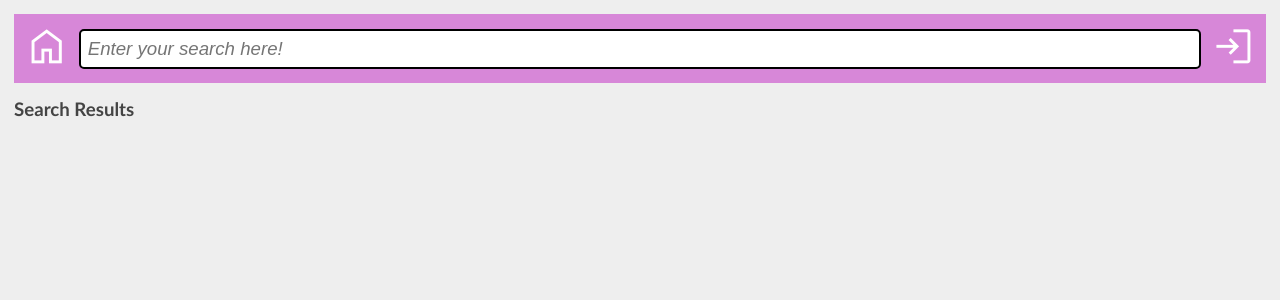
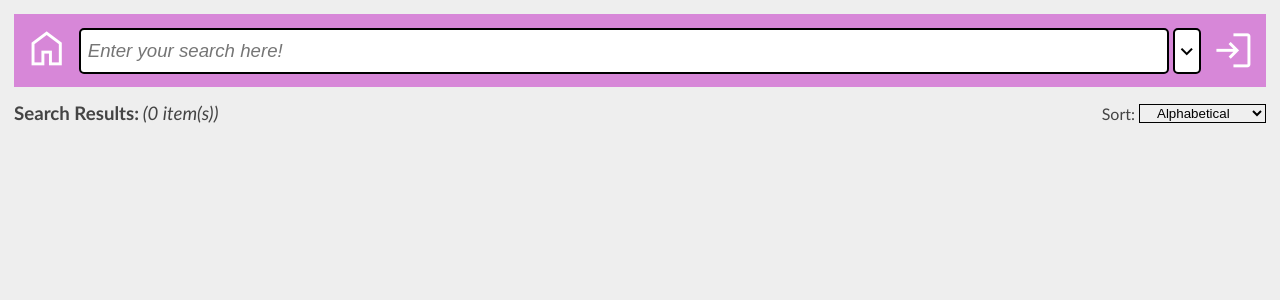
Before and after one commit to eikopf/lboro-team-project, a PHP site: page /iBay/main-G04.html in a window 1280 px wide. Shown: the top 300 px of the page. Run offline with PHP 8.4, Linux system fonts and the light colour scheme; data that the repository does not hold is empty.

Commit message:
added options menu + search sorting

```diff
--- a/css/base.css
+++ b/css/base.css
@@ -32,25 +32,34 @@ header {
   font-size: 34pt;
 }
 
+.material-symbols-outlined.header.search-options {
+  text-align: center;
+  font-size: 20pt;
+  color: black;
+}
+
 .material-symbols-outlined.header:hover {
   color: #EEEEEE;
 }
 
 /* root container for the search bar */
 .search {
+  align-items: center;
   display: flex;
   width: 100%;
   gap: 0.2em;
   height: 40px;
-  font-size: 20pt;
+  border-color: black;
 }
 
 /* the actual search input textbox */
 .search-input {
+  height: 40px;
   font-size: 16pt;
   flex-grow: 1;
   border-radius: 5px 5px 5px 5px;
   border: 2px solid;
+  border-color: inherit;
   padding-left: 0.3em;
 }
 
@@ -59,15 +68,93 @@ header {
   font-size: 14pt;
 }
 
-.search-button {
-  font-style: italic;
+.search-menu-container {
+  display: inline-block;
+  position: relative;
+}
+
+.search-input-menu-button {
+  cursor: pointer;
+  color: black;
+  height: 42px;
+  align-content: center;
   border-radius: 5px 5px 5px 5px;
   border: 2px solid;
+  border-color: inherit;
   background: #FFFFFF;
 }
 
-.search-button:active {
+.search-input-menu-button:hover {
   background: #DDDDDD;
+}
+
+.search-menu-dropdown {
+  padding-top: 4px;
+}
+
+.search-menu-dropdown>* {
+  font-size: 10pt;
+}
+
+.search-menu-dropdown.hidden {
+  display: none;
+}
+
+.search-menu-dropdown.shown {
+  box-sizing: border-box;
+  display: block;
+  position: absolute;
+  left: auto;
+  right: 0;
+  min-width: 250px;
+  width: 100%;
+  z-index: 10;
+  align-content: center;
+}
+
+.search-menu-item-list {
+  padding: 4px;
+  padding-inline-start: 3em;
+  list-style: none;
+  margin: 0;
+  text-align: left;
+  color: black;
+  background: white;
+  border: 2px solid;
+  border-radius: 5px 5px 5px 5px;
+  border-color: black;
+  left: 0%;
+  right: 100%;
+}
+
+.search-menu-item-list>li {
+  padding-top: 5px;
+  padding-bottom: 5px;
+}
+
+.search-menu-item.date-selector>input {
+  border-radius: 5px 5px 5px 5px;
+  border: 1px solid;
+}
+
+.search-results-banner {
+  gap: 0.2em;
+  display: flex;
+  flex-direction: row;
+  align-items: center;
+  width: 100%;
+}
+
+.search-results-banner-item-count {
+  font-size: 14pt;
+  font-style: italic;
+  flex-grow: 1;
+}
+
+.search-results-sorting-order {
+  border: 1px solid;
+  border-color: black;
+  padding-inline-start: 1em;
 }
 
 .search-results-items {
@@ -77,6 +164,7 @@ header {
 }
 
 .search-result-item {
+  cursor: pointer;
   display: grid;
   align-items: center;
   gap: 0.2em;
@@ -107,20 +195,3 @@ header {
   text-align: center;
   margin: inherit;
 }
-
-#content {
-  padding: 4px 0 24px 0;
-}
-
-#footer {
-  color: #666666;
-  background: #f9f9f9;
-  padding: 10px 20px;
-  border-top: 5px #efefef solid;
-  font-size: 0.8em;
-  text-align: center;
-}
-
-#footer a {
-  color: #999999;
-}
--- a/iBay/main-G04.html
+++ b/iBay/main-G04.html
@@ -14,14 +14,28 @@
     const search = () => {
       // grab text from search input
       let query = $(".search-input").first().val();
+      let sorter = sort_comparator($("#sorting-order").val());
       // get items from database and (for now) log them out
       search_items(query)
+        .then((items) => items.sort(sorter))
         .then((items) => items.map(render_item))
         .then((items) => {
           const results_box = document.querySelector(".search-results-items");
           results_box.textContent = ""; // clear existing search results
           items.forEach((item) => results_box.append(item)); // insert new search results
         });
+    };
+
+    const toggle_search_menu = () => {
+      // grab menu root element
+      let menu = $(".search-menu-dropdown");
+
+      // toggle .hidden <=> .shown
+      if (menu.attr("class") === "search-menu-dropdown hidden") {
+        menu.attr("class", "search-menu-dropdown shown");
+      } else {
+        menu.attr("class", "search-menu-dropdown hidden");
+      }
     };
   </script>
 </head>
@@ -34,13 +48,65 @@
       </a>
       <div class="search">
         <input class="search-input" oninput="search()" placeholder="Enter your search here!" />
+        <div class="search-menu-container">
+          <div class="search-input-menu-button" onclick="toggle_search_menu()">
+            <span class="material-symbols-outlined" style="padding-top: 6px;">expand_more</span>
+          </div>
+          <div class="search-menu-dropdown hidden">
+            <ul class="search-menu-item-list">
+              <li class="search-menu-item category-selector">
+                <label for="category-select">Category:</label>
+                <select name="categories" id="category-select">
+                  <option value="" selected>All categories</option>
+                  <option value="art">Art</option>
+                  <option value="books">Books</option>
+                  <option value="clothes">Clothes</option>
+                  <option value="electronics">Electronics</option>
+                  <option value="media">Media</option>
+                  <option value="music">Music</option>
+                  <option value="toys">Toys</option>
+                </select>
+              </li>
+              <li class="search-menu-item date-selector">
+                <label for="start-date-input">Earliest date:</label>
+                <input name="start" id="start-date-input" type="date"></input>
+              </li>
+              <li class="search-menu-item date-selector">
+                <label for="finish-date-input">Latest date:</label>
+                <input name="finish" id="finish-date-input" type="date"></input>
+              </li>
+              <li class="search-menu-item price-selector">
+                <input name="min_price" id="min-price-input" type="text" inputmode="numeric"
+                  placeholder="Minimum price">
+                </input>
+              </li>
+              <li class="search-menu-item price-selector">
+                <input name="max_price" id="max-price-input" type="text" inputmode="numeric"
+                  placeholder="Maximum price">
+                </input>
+              </li>
+            </ul>
+          </div>
+        </div>
       </div>
-      <a href="" style="all: initial; color: white;">
+      <a href="" style="all: initial; color: white; padding-top: 4px;">
         <span class="material-symbols-outlined header">login</span>
       </a>
     </header>
     <div class="search-results">
-      <h2>Search Results</h2>
+      <div class="search-results-banner">
+        <h2>Search Results:</h2>
+        <span class="search-results-banner-item-count">
+          (<span id="search-results-banner-item-count value">0</span> item(s))
+        </span>
+        <label for="sorting-order" style="font-size: 12pt;">Sort:</label>
+        <select id="sorting-order" class="search-results-sorting-order" onchange="search()">
+          <option value="title-alpha" selected>Alphabetical</option>
+          <option value="price-asc">Price (asc.)</option>
+          <option value="price-desc">Price (desc.)</option>
+          <option value="ending-soonest">Time remaining</option>
+        </select>
+      </div>
       <div class="search-results-items"></div>
     </div>
   </div>
--- a/js/search.js
+++ b/js/search.js
@@ -181,3 +181,23 @@ const render_item = (item) => {
 
   return result;
 };
+
+/**
+ * Converts a `name` describing a sort order into the corresponding comparator.
+ *
+ * @param {"title-alpha" | "price-asc" | "price-desc" | "ending-soonest"} name - The name of the sort order.
+ * @return {(Item, Item) => number }
+ */
+const sort_comparator = (name) => {
+  switch (name) {
+    case "title-alpha":
+      return (a, b) =>
+        a.title.toLowerCase().localeCompare(b.title.toLowerCase());
+    case "price-asc":
+      return (a, b) => a.price - b.price;
+    case "price-desc":
+      return (a, b) => b.price - a.price;
+    case "ending-soonest":
+      return (a, b) => a.finish - b.finish;
+  }
+};
```
